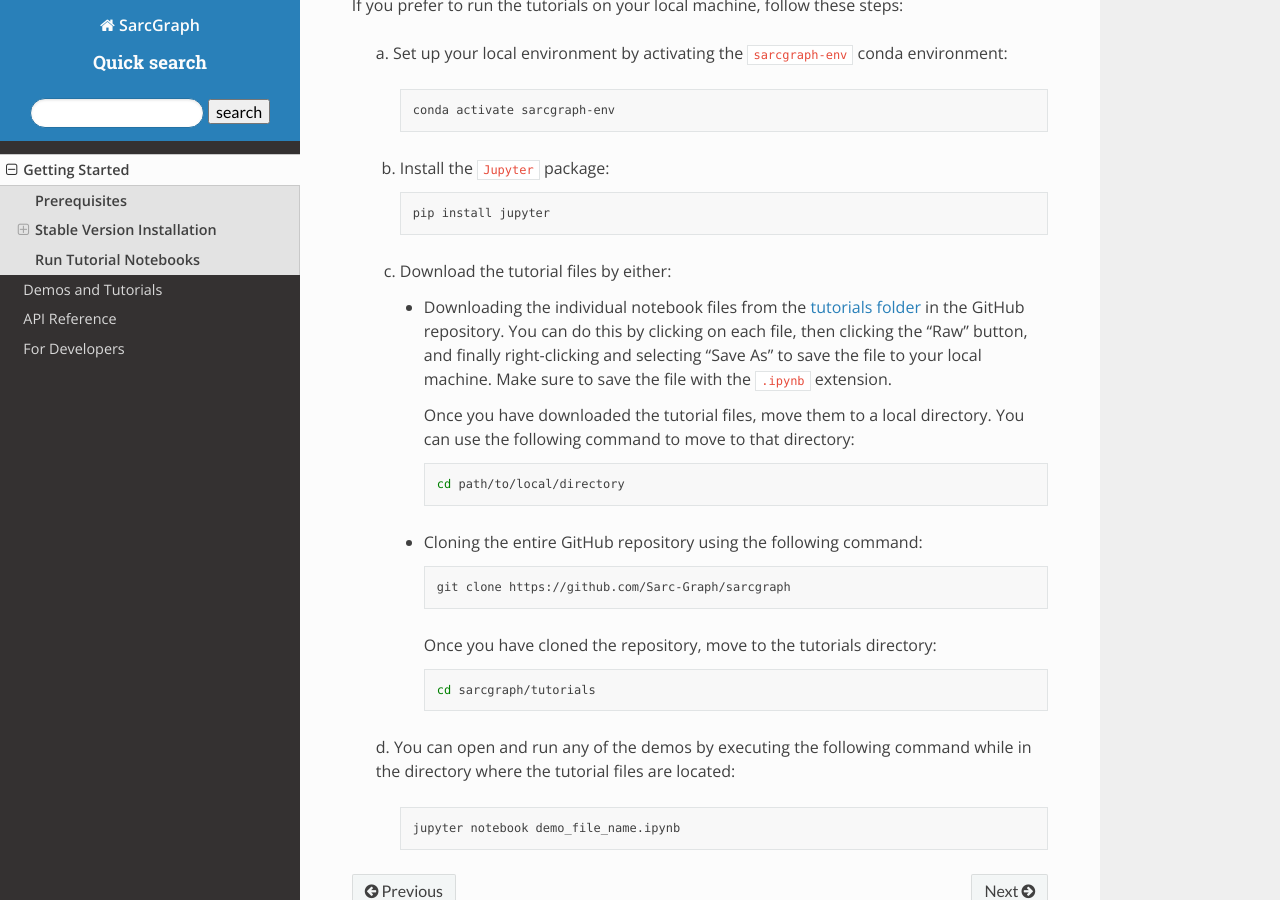
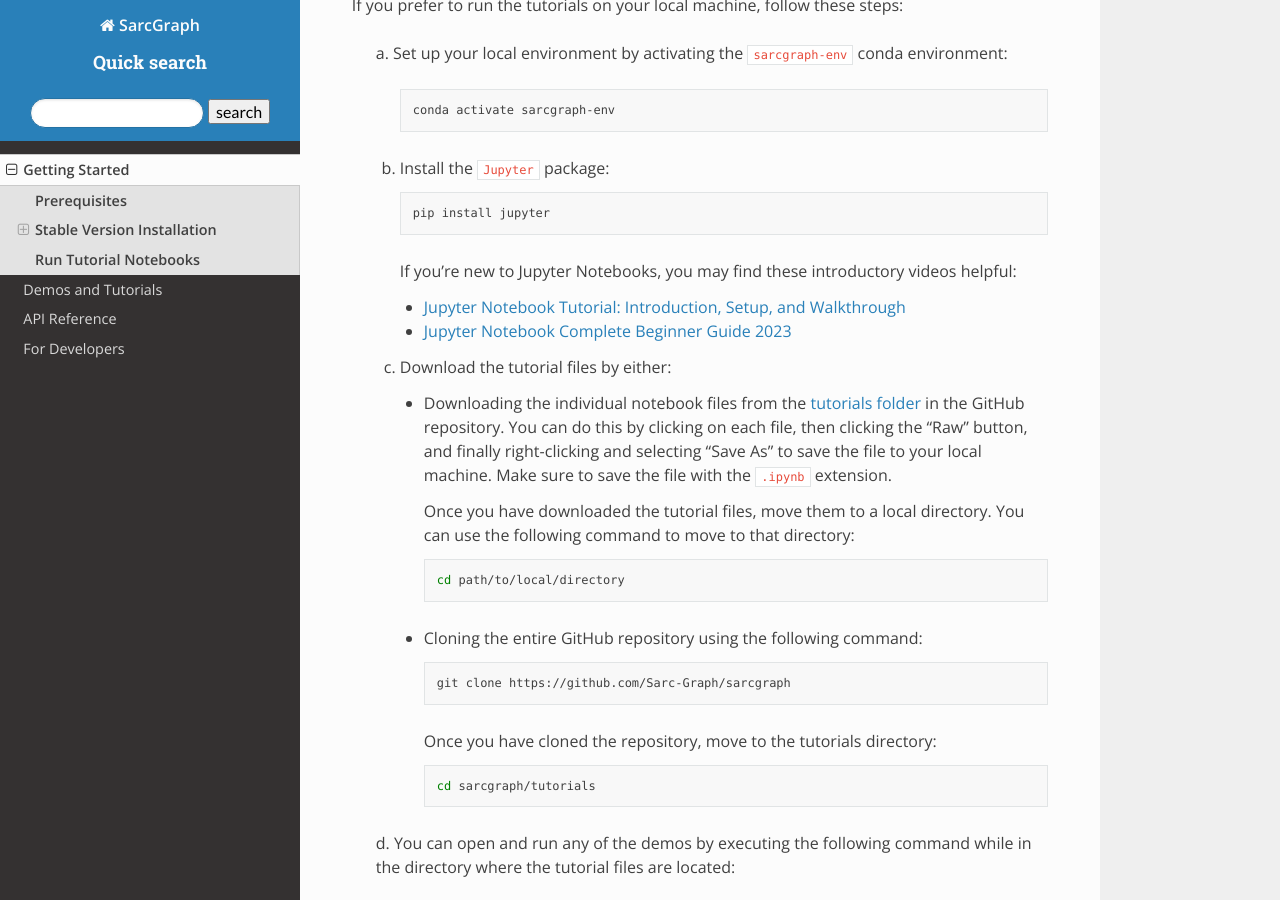
Before and after one commit to Sarc-Graph/sarcgraph, a Sphinx documentation site: the page built from docs/source/installation.rst, in a window 1280 px wide and 900 px high, scrolled down 2491 px. Built offline with Sphinx 7.4.7 and the Read the Docs theme 2.0.0, drawn with Linux system fonts in a browser that asks for light colours; pages that are not in the unit, such as notebooks, are missing from menus.

Commit message:
adding jupyter notebook youtube guides to the doc

```diff
--- a/docs/source/installation.rst
+++ b/docs/source/installation.rst
@@ -141,6 +141,11 @@ If you prefer to run the tutorials on your local machine, follow these steps:
 
          pip install jupyter
 
+      If you're new to Jupyter Notebooks, you may find these introductory videos helpful:
+
+      - `Jupyter Notebook Tutorial: Introduction, Setup, and Walkthrough <https://www.youtube.com/watch?v=HW29067qVWk>`_
+      - `Jupyter Notebook Complete Beginner Guide 2023 <https://www.youtube.com/watch?v=5pf0_bpNbkw>`_
+
    c. Download the tutorial files by either:
 
       - Downloading the individual notebook files from the
```
